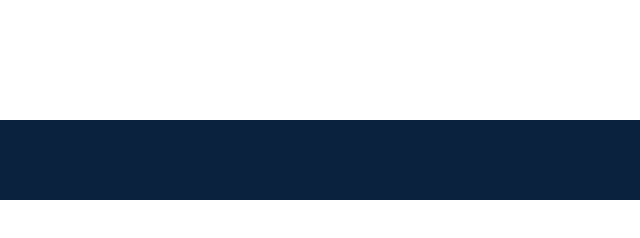
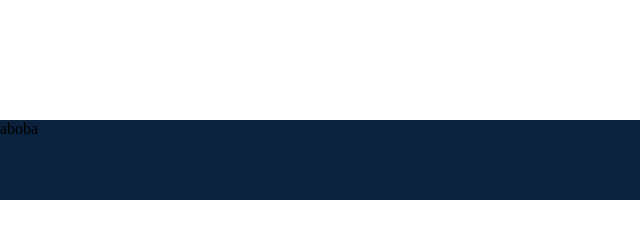
Before and after one commit to OtkisayS/Group-project, a plain HTML site: page index.html in a window 1280 px wide. Shown: the full height of the page, 0-640 px from the left. Drawn offline with Linux system fonts and the light colour scheme.

Commit message:
Update 0.0.0.2

```diff
--- a/index.html
+++ b/index.html
@@ -12,7 +12,7 @@
         <header class="header"></header>
         <main class="main">
             <nav class="nav">
-
+                aboba
             </nav>
         </main>
         <footer class="footer"></footer>
```
